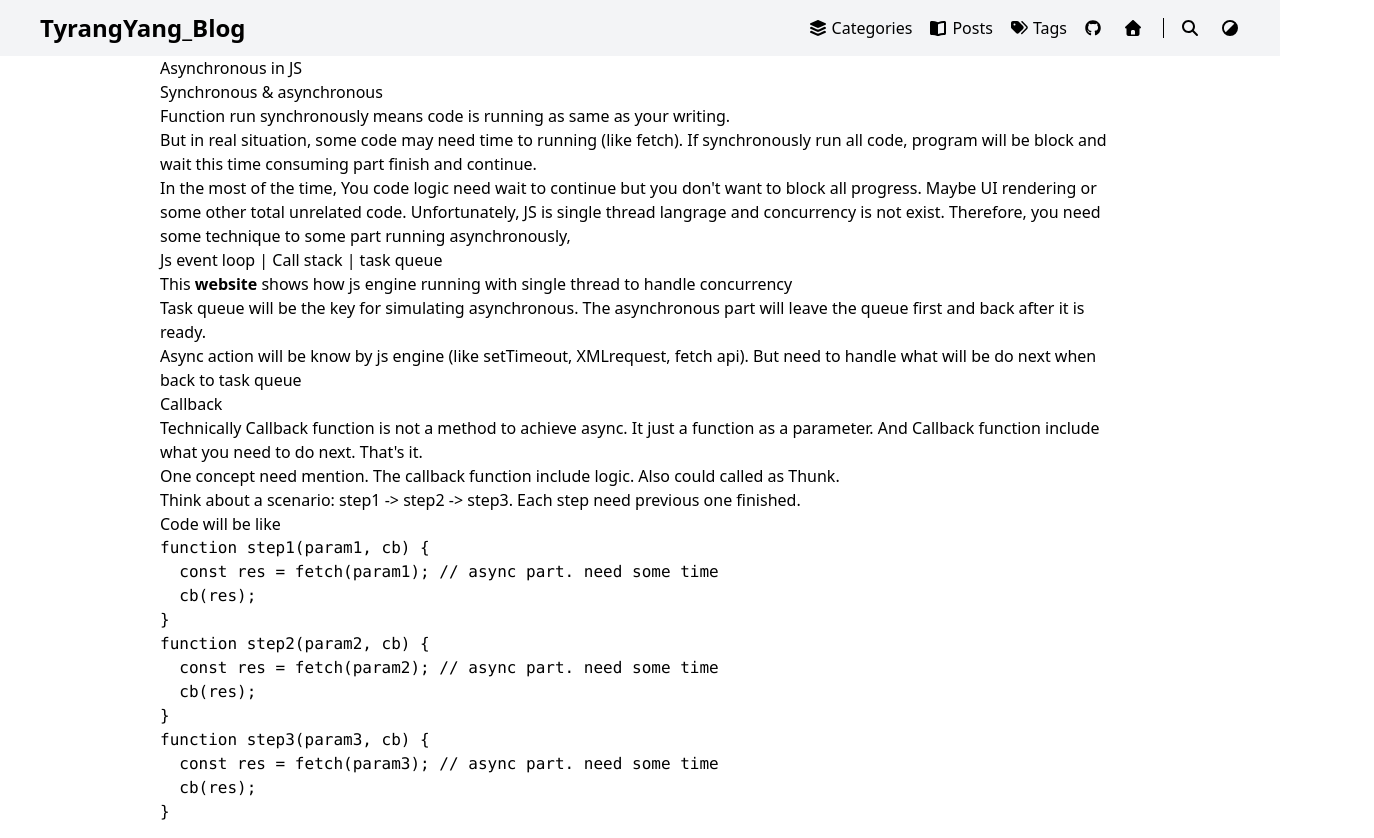
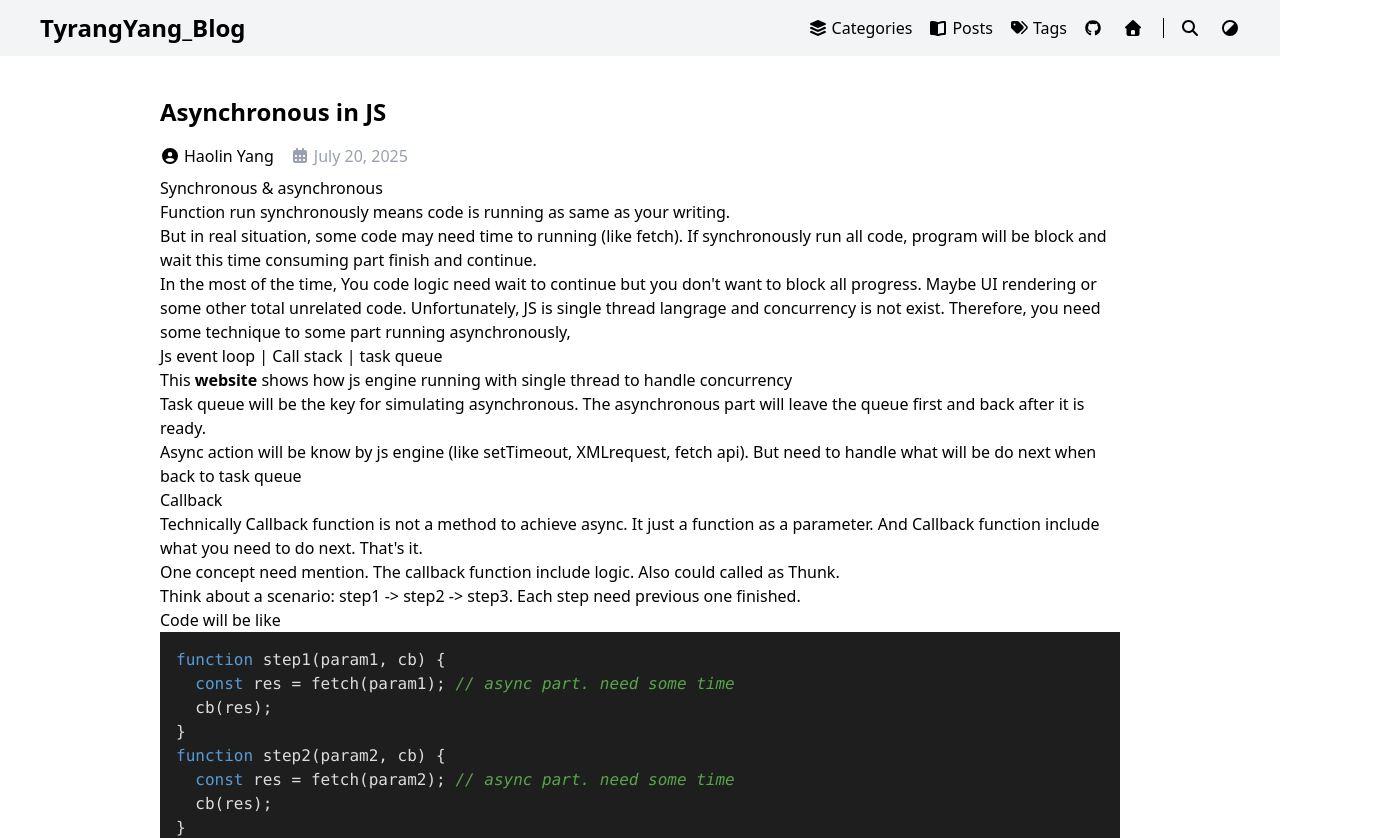
Before and after one commit to TyrangYang/blog-nextjs, a Next.js app: page /blog/js-asynchronous in a window 1280 px wide. Shown: the top 838 px of the page, 1374 px wide, since content can reach past the window. Built offline with nearby package versions, Linux system fonts and the light colour scheme.

Commit message:
add highlight js for code

```diff
--- a/package.json
+++ b/package.json
@@ -17,6 +17,7 @@
     "@fortawesome/react-fontawesome": "^0.2.5",
     "clsx": "^2.1.1",
     "gray-matter": "^4.0.3",
+    "highlight.js": "^11.11.1",
     "marked": "^16.1.2",
     "next": "15.4.6",
     "react": "19.1.0",
--- a/src/app/blog/[postname]/page.tsx
+++ b/src/app/blog/[postname]/page.tsx
@@ -3,8 +3,16 @@ import path from 'path';
 import matter from 'gray-matter';
 import Link from 'next/link';
 import Head from 'next/head';
-import { marked } from 'marked';
+import { marked, Tokens } from 'marked';
 import type { Metadata } from 'next';
+import { MetaDataType } from '@/type';
+import { FontAwesomeIcon } from '@fortawesome/react-fontawesome';
+import {
+  faCalendarDays,
+  faCircleUser,
+} from '@fortawesome/free-solid-svg-icons';
+import hljs from 'highlight.js';
+import 'highlight.js/styles/vs2015.css';
 
 interface PageProps {
   params: Promise<{
@@ -32,19 +40,45 @@ export default async function PostPage({ params }: PageProps) {
     .toString();
   const contentWithMetaData = matter(postString);
 
-  const meta = contentWithMetaData.data;
+  const meta = contentWithMetaData.data as MetaDataType;
   const markdown = contentWithMetaData.content;
+
+  const codeRenderer = {
+    code({ text }: Tokens.Code) {
+      const hl = hljs.highlightAuto(text);
+
+      return `<pre><code class="hljs">${hl.value}</code></pre>`;
+    },
+  };
+  marked.use({ renderer: codeRenderer });
   const htmlString = marked(markdown);
-  console.log(meta);
+
+  const dateString = meta.date.toLocaleDateString('en-US', {
+    year: 'numeric',
+    month: 'long',
+    day: '2-digit',
+  });
   return (
     <>
       <Head>
         <title>{postname}</title>
       </Head>
-      <main className="mx-40 flex flex-col rounded-lg">
-        <h1>{meta.title}</h1>
+      <main className="sm:mx-40 flex flex-col rounded-lg">
+        <h1 className="text-2xl font-bold mt-10 mb-4"> {meta.title}</h1>
+        <div className="flex space-x-4 mb-2">
+          <div className="flex items-center space-x-1 clickable-hover">
+            <FontAwesomeIcon icon={faCircleUser} />
+            <Link href={'/'}>
+              <p>{meta.author}</p>
+            </Link>
+          </div>
+          <div className="flex items-center space-x-1 text-gray-400">
+            <FontAwesomeIcon icon={faCalendarDays} />
+            <time>{dateString}</time>
+          </div>
+        </div>
         <article
-          className="past-article"
+          className="post-article"
           dangerouslySetInnerHTML={{ __html: htmlString }}
         ></article>
         <Link href={'/'}>back</Link>
--- a/src/app/globals.css
+++ b/src/app/globals.css
@@ -1,5 +1,8 @@
 @import 'tailwindcss';
 
+.post-article {
+  /* @apply test-border flex flex-col; */
+}
 /* :root {
   --background: #ffffff;
   --foreground: #171717;
```
Also changed, not shown: posts/js-asynchronous.md (+1 -1 lines), 1 other file (tests, documents, lock files or other folders).
